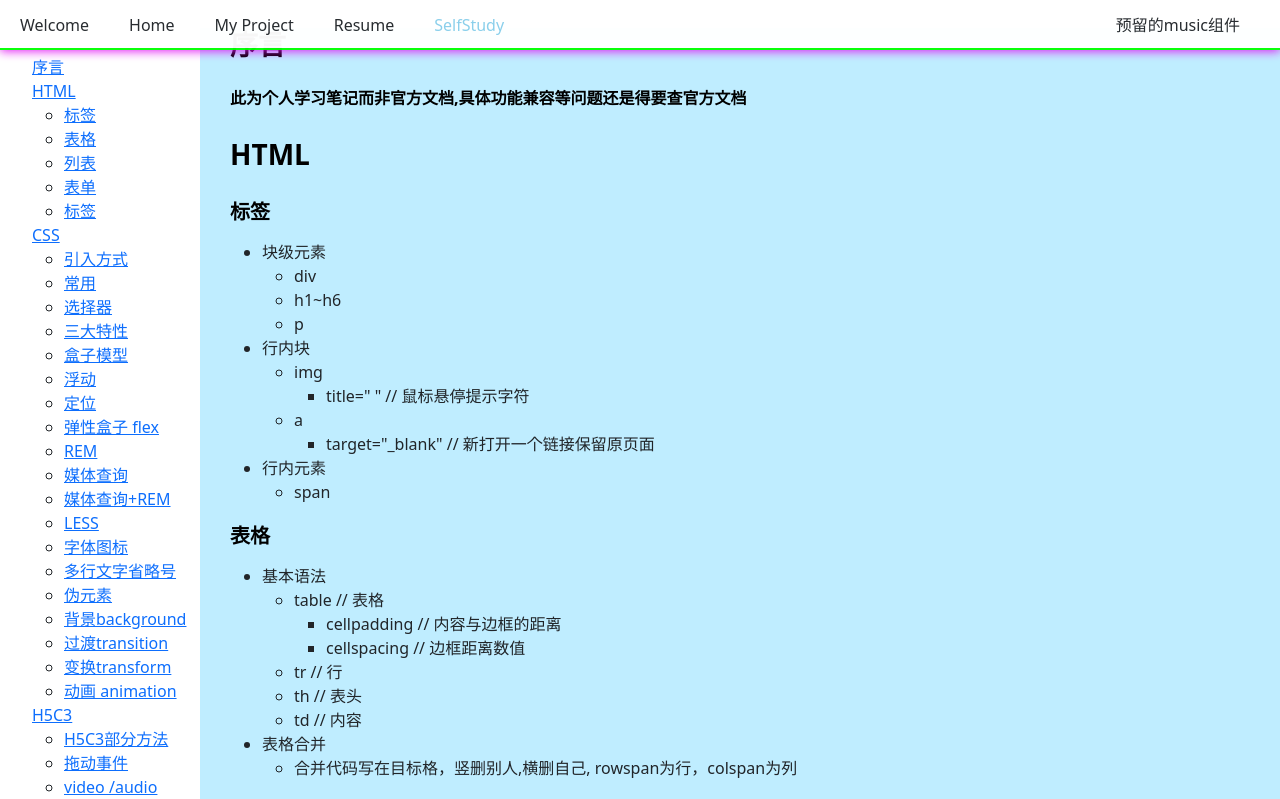
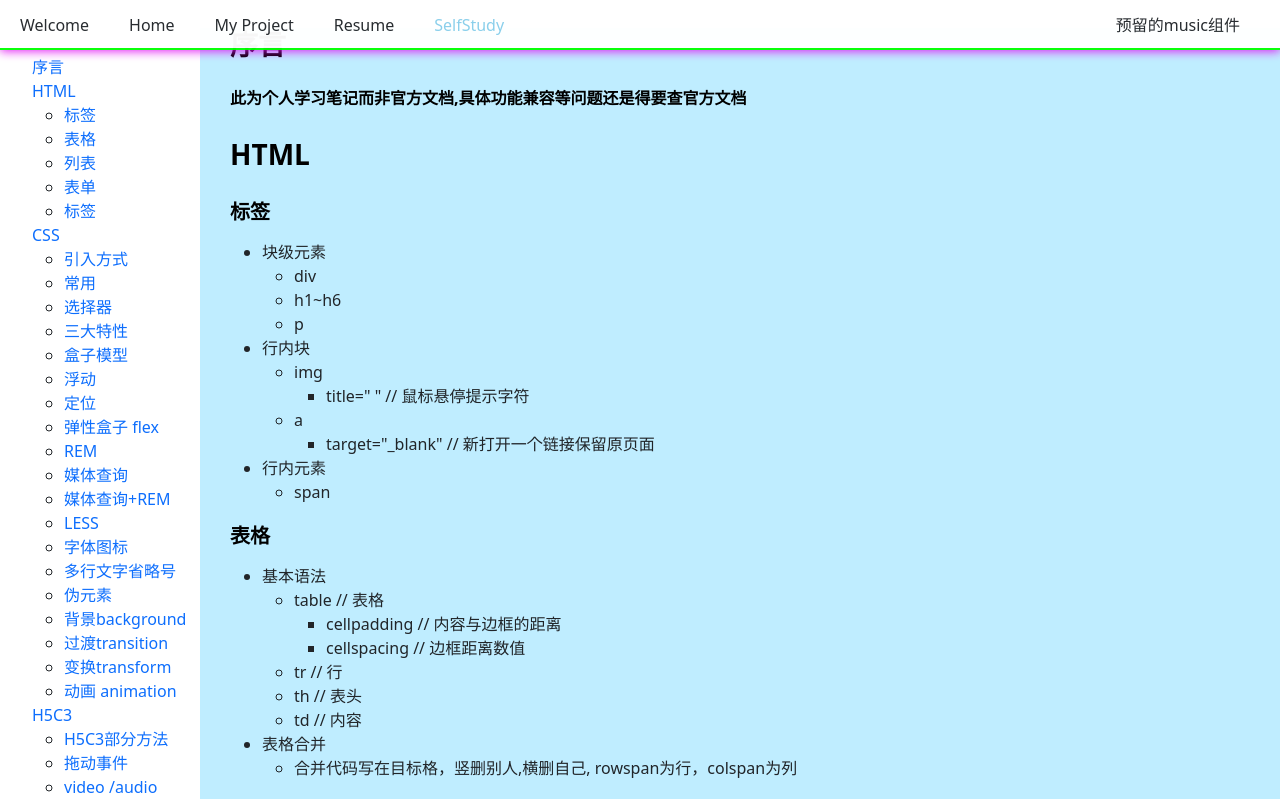
Before and after one commit to Ay049/Ay_22desktop, a Vue app: page /selfstudy in a window 1280 px wide. Shown: the top 799 px of the page. Built offline with nearby package versions, Linux system fonts and the light colour scheme.

Commit message:
SelfStudy for Ay049

```diff
--- a/src/views/selfStudy/SelfStudy.vue
+++ b/src/views/selfStudy/SelfStudy.vue
@@ -20,11 +20,6 @@ import AyOutlineMd from './childComps/AyOutlineMd.vue'
 
 export default {
   name: 'SelfStudy',
-  // data () {
-  //   return {
-  //     isShow: true
-  //   }
-  // },
   components: {
     MainNavBar,
     AySummaryMd,
--- a/src/views/selfStudy/childComps/AyOutlineMd.vue
+++ b/src/views/selfStudy/childComps/AyOutlineMd.vue
@@ -157,5 +157,8 @@ export default {
 }
 </script>
 
-<style>
+<style scoped>
+a {
+  text-decoration: none;
+}
 </style>
```
